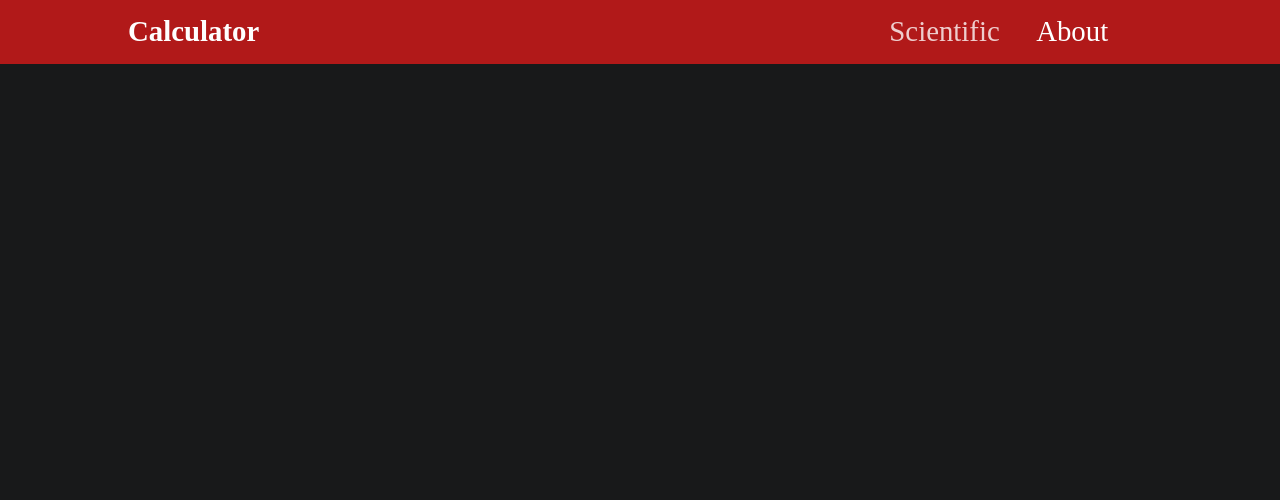
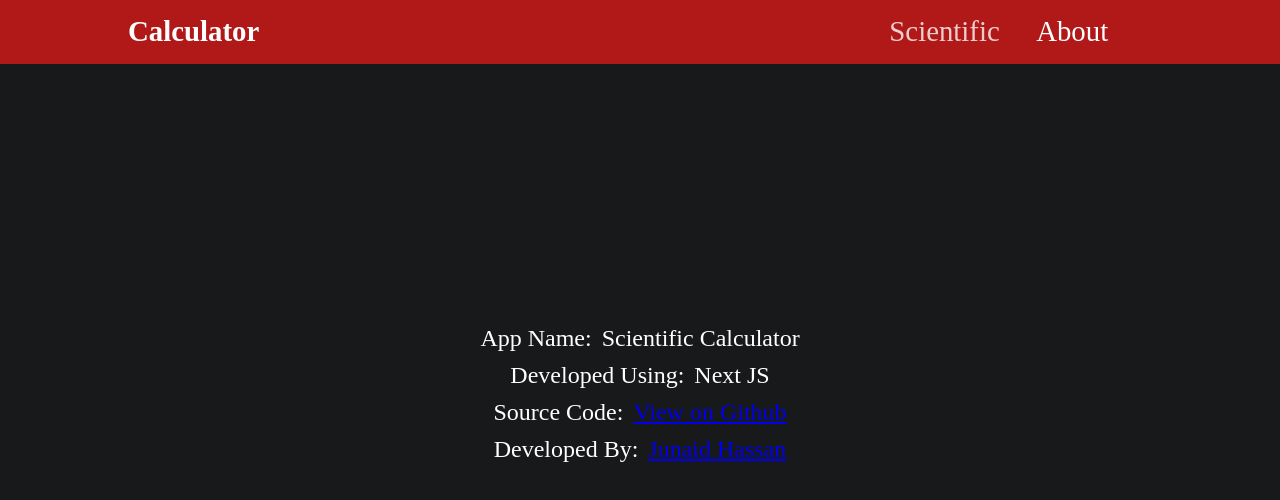
Before and after one commit to Junaidhassan99/next-calculator, a Next.js app: page /about in a window 1280 px wide. Shown: the top 500 px of the page. Built offline with nearby package versions, Linux system fonts and the light colour scheme.

Commit message:
about screen completed

```diff
--- a/pages/about.tsx
+++ b/pages/about.tsx
@@ -1,12 +1,38 @@
-const DisplayAboutText: React.FC<{
+const AboutTextItem: React.FC<{
   title: string;
-  description?: string;
-}> = ({ children, title, description }) => {
-  return <div></div>;
+  description: string;
+  path?: string;
+}> = ({ children, title, description, path }) => {
+  return (
+    <div className="about-text-item">
+      <div>{`${title}:`}</div>
+      <div className="about-item-spacer"></div>
+      {path !== undefined ? (
+        <a href={path}>{description}</a>
+      ) : (
+        <div>{description}</div>
+      )}
+    </div>
+  );
 };
 
 const AboutPage: React.FC<{}> = ({ children }) => {
-  return <div></div>;
+  return (
+    <div className="about-container">
+      <AboutTextItem title="App Name" description="Scientific Calculator" />
+      <AboutTextItem title="Developed Using" description="Next JS" />
+      <AboutTextItem
+        title="Source Code"
+        description="View on Github"
+        path="https://github.com/Junaidhassan99/next-calculator"
+      />
+      <AboutTextItem
+        title="Developed By"
+        description="Junaid Hassan"
+        path="mailto:junaidhassan2211@gmail.com"
+      />
+    </div>
+  );
 };
 
 export default AboutPage;
--- a/styles/about-screen.css
+++ b/styles/about-screen.css
@@ -0,0 +1,21 @@
+.about-container {
+  position: absolute;
+  top: 40%;
+
+  width: 80%;
+}
+
+.about-text-item {
+  color: white;
+  font-size: 1.5rem;
+
+  padding: 5px;
+
+  display: flex;
+  flex-direction: row;
+  justify-content: center;
+}
+
+.about-item-spacer {
+  width: 10px;
+}
```
